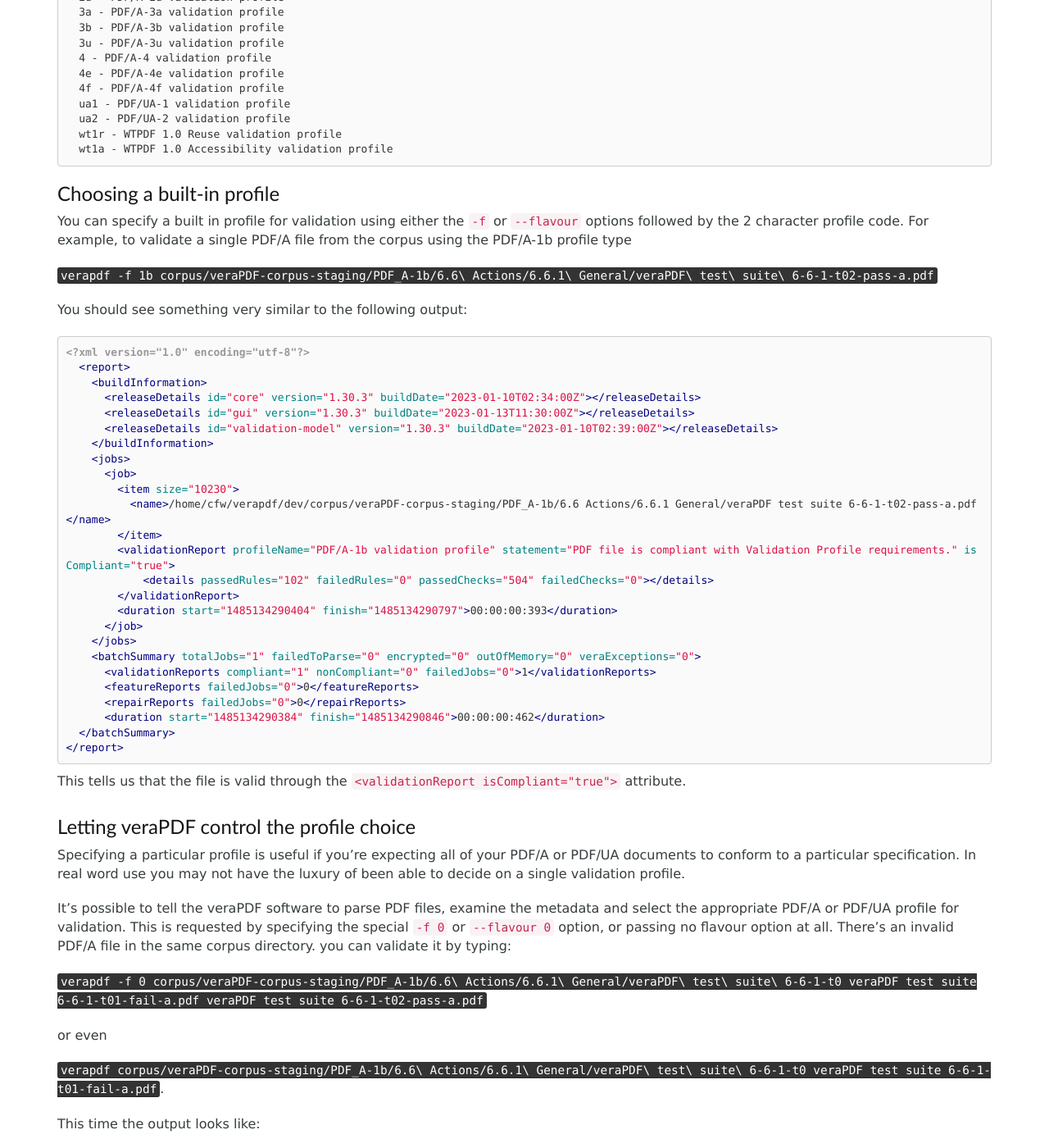
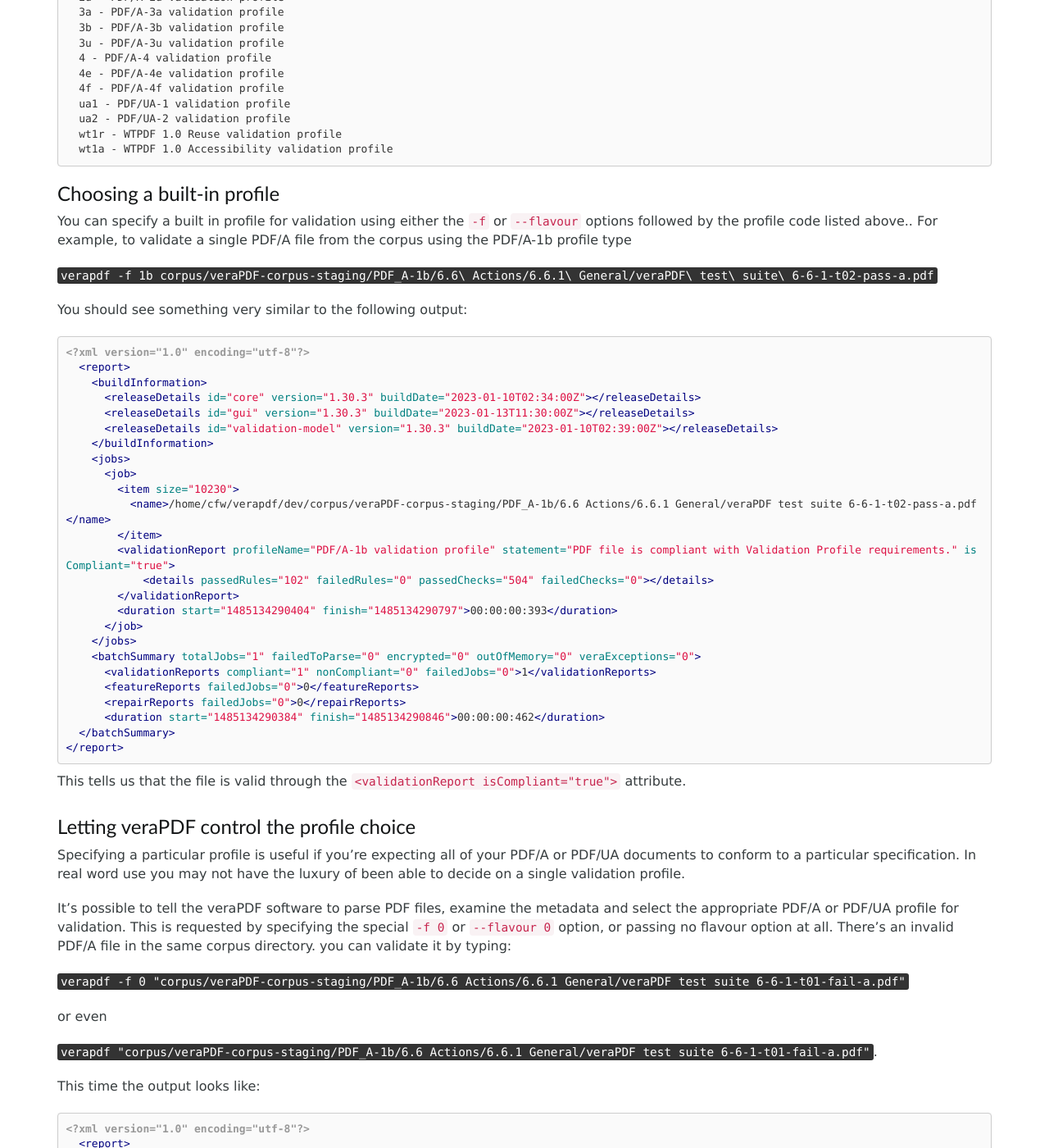
Before and after one commit to veraPDF/veraPDF.github.io, a Jekyll site: the page built from cli/validation/index.md, in a window 1280 px wide and 1400 px high, scrolled down 460 px. Shown: the whole window at 82% size. Built offline with Jekyll 4.4.1, drawn with Linux system fonts in a browser that asks for light colours; nearby versions of some CDN libraries; some of the changed text lies outside the part shown.

````diff
--- a/cli/validation/index.md
+++ b/cli/validation/index.md
@@ -32,7 +32,7 @@ veraPDF supported PDF/A and PDF/UA profiles:
 ```
 
 ### <a name="choose-profile"></a>Choosing a built-in profile
-You can specify a built in profile for validation using either the `-f` or `--flavour` options followed by the 2 character profile code.
+You can specify a built in profile for validation using either the `-f` or `--flavour` options followed by the profile code listed above..
 For example, to validate a single PDF/A file from the corpus using the PDF/A-1b profile type
 
 <kbd>verapdf -f 1b corpus/veraPDF-corpus-staging/PDF_A-1b/6.6\ Actions/6.6.1\ General/veraPDF\ test\ suite\ 6-6-1-t02-pass-a.pdf</kbd>
@@ -79,13 +79,11 @@ metadata and select the appropriate PDF/A or PDF/UA profile for validation. This
 requested by specifying the special `-f 0` or `--flavour 0` option, or passing
 no flavour option at all. There's an invalid PDF/A file in the same corpus directory. you can validate it by typing:
 
-<kbd>verapdf -f 0 corpus/veraPDF-corpus-staging/PDF_A-1b/6.6\ Actions/6.6.1\ General/veraPDF\ test\ suite\ 6-6-1-t0
-veraPDF test suite 6-6-1-t01-fail-a.pdf  veraPDF test suite 6-6-1-t02-pass-a.pdf</kbd>
+<kbd>verapdf -f 0 "corpus/veraPDF-corpus-staging/PDF_A-1b/6.6 Actions/6.6.1 General/veraPDF test suite 6-6-1-t01-fail-a.pdf"</kbd>
 
 or even
 
-<kbd>verapdf corpus/veraPDF-corpus-staging/PDF_A-1b/6.6\ Actions/6.6.1\ General/veraPDF\ test\ suite\ 6-6-1-t0
-veraPDF test suite 6-6-1-t01-fail-a.pdf</kbd>.
+<kbd>verapdf "corpus/veraPDF-corpus-staging/PDF_A-1b/6.6 Actions/6.6.1 General/veraPDF test suite 6-6-1-t01-fail-a.pdf"</kbd>.
 
 This time the output looks like:
 
````
Also changed, not shown: other parts of cli/validation/index.md (+2 -2 lines), cli/terminal/index.md (+1 -1 lines), install/index.md (+1 -1 lines).
